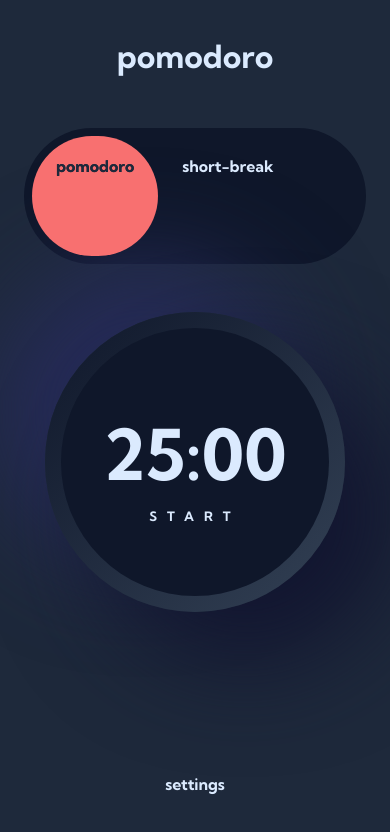
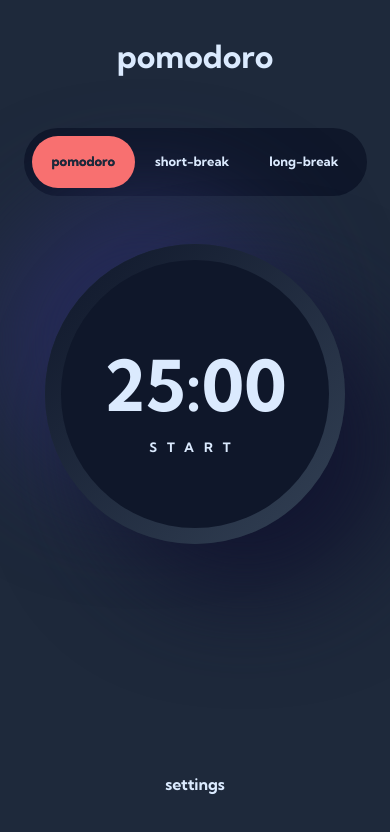
Before and after one commit to bohdancho/pomodoro-spa, a React (Vite) app: page / in a window 390 px wide. Shown: the top 832 px of the page. Built offline with nearby package versions, Linux system fonts and the light colour scheme.

Commit message:
modeTabs fix mobile view

```diff
--- a/src/App.tsx
+++ b/src/App.tsx
@@ -30,7 +30,7 @@ function App() {
   return (
     <div
       style={{ '--color-primary': theme.color, fontFamily: theme.font } as CustomCSS}
-      className='flex flex-col items-center justify-center w-screen h-screen gap-48 px-24 pt-32 pb-48 text-blue-100 bg-slate-800'
+      className='flex flex-col items-center justify-center w-screen h-screen gap-48 px-8 pt-32 pb-48 text-blue-100 bg-slate-800'
     >
       <h1 className='text-[32px]'>pomodoro</h1>
       <ModeTabs presets={presets} activeMode={activeMode} handleModeChange={handleModeChange}></ModeTabs>
--- a/src/components/modeTabs.tsx
+++ b/src/components/modeTabs.tsx
@@ -25,14 +25,14 @@ export const ModeTabs: FunctionComponent<ModeTabsProps> = ({ presets, activeMode
     })
   }, [activeMode])
 
-  const buttonPaddings = 'px-24 py-[18px]'
+  const buttonStyles = 'text-[13px] px-[20px] py-[16px]'
 
   const getButton = (mode: Mode) => (
     <button
       ref={(ref) => (activeMode === mode ? (activeButtonRef.current = ref) : null)}
       type='button'
       key={mode}
-      className={buttonPaddings}
+      className={buttonStyles}
       onClick={() => handleModeChange(mode)}
     >
       <div className='text-blue-100'>{mode}</div>
@@ -45,7 +45,7 @@ export const ModeTabs: FunctionComponent<ModeTabsProps> = ({ presets, activeMode
       style={{ clipPath: `inset(0 ${right}px 0 ${left}px)` }}
     >
       {getKeys(presets).map((mode) => (
-        <div key={mode} className={buttonPaddings}>
+        <div key={mode} className={buttonStyles}>
           <div className='text-slate-800 shadow-slate-800 text-shadow'>{mode}</div>
         </div>
       ))}
@@ -60,7 +60,7 @@ export const ModeTabs: FunctionComponent<ModeTabsProps> = ({ presets, activeMode
   )
 
   return (
-    <div className='flex p-8 rounded-full select-none bg-slate-900'>
+    <div className='flex p-8 rounded-full select-none bg-slate-900 whitespace-nowrap'>
       <div className='relative'>
         {getKeys(presets).map(getButton)}
         {activeLayerPosition ? (
--- a/tailwind.config.js
+++ b/tailwind.config.js
@@ -41,6 +41,7 @@ export default {
         16: '16px',
         20: '20px',
         24: '24px',
+        28: '28px',
         32: '32px',
         40: '40px',
         48: '48px',
```
